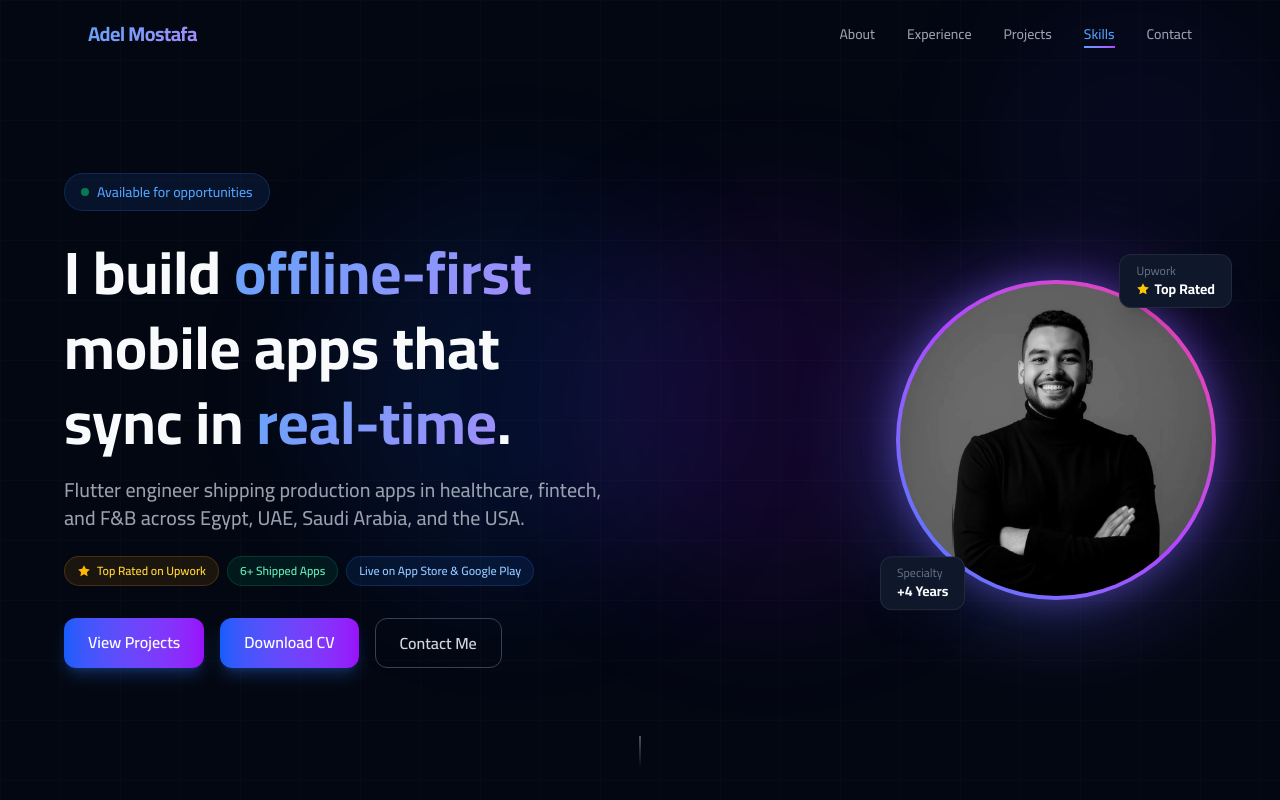
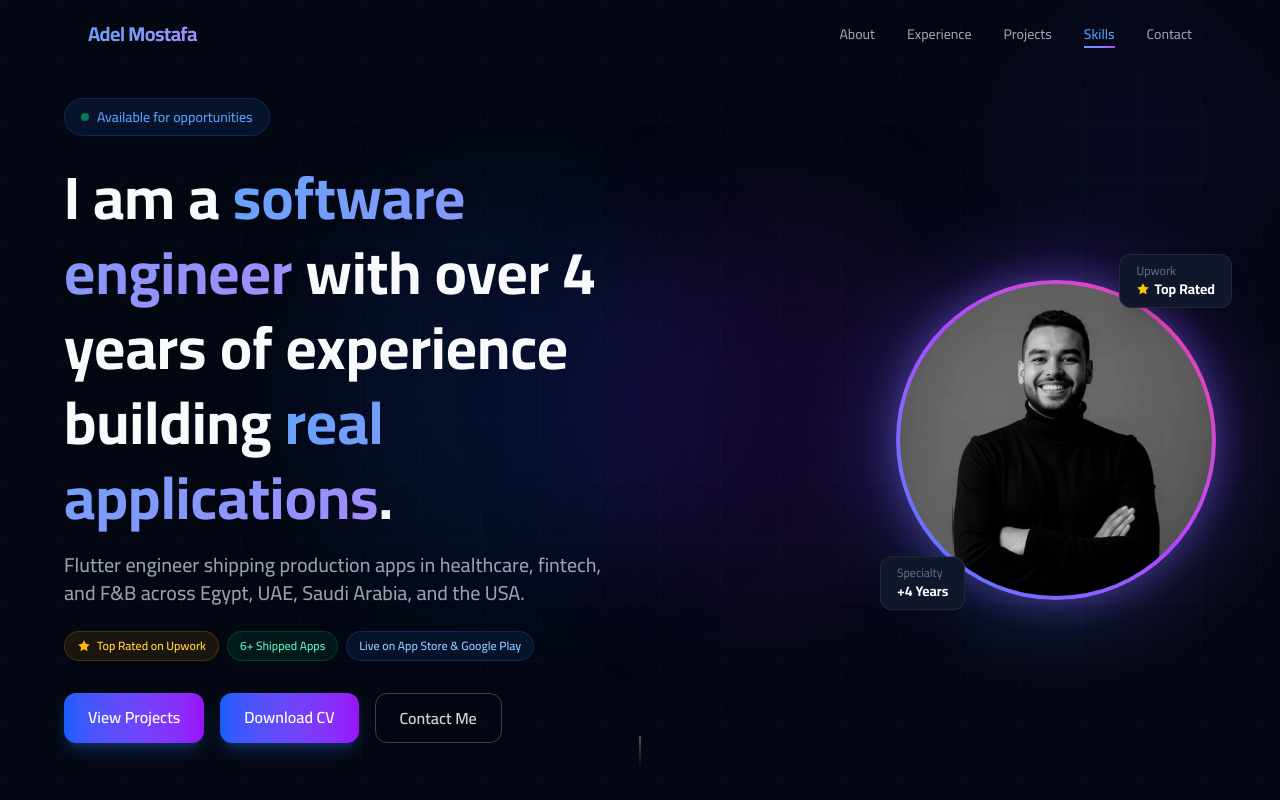
Before and after one commit to A7med3li011/Adel-PORTFOLIO, a Next.js app: page / in a window 1280 px wide. Shown: the top 800 px of the page. Built offline with nearby package versions, Linux system fonts and the light colour scheme.

Commit message:
fix: Update introduction to reflect current experience and role as a software engineer

```diff
--- a/app/page.tsx
+++ b/app/page.tsx
@@ -515,11 +515,10 @@ export default function Home() {
             </div>
 
             <h1 className="text-4xl sm:text-5xl md:text-5xl lg:text-6xl font-bold leading-tight mb-4">
-              I build <span className="gradient-text">offline-first</span>{" "}
-              mobile apps that sync in{" "}
-              <span className="gradient-text">real-time</span>.
+              I am a <span className="gradient-text">software engineer</span>{" "}
+              with over 4 years of experience building{" "}
+              <span className="gradient-text">real applications</span>.
             </h1>
-
             <p
               className={`text-base sm:text-lg md:text-xl font-medium mb-6 ${isDark ? "text-gray-400" : "text-gray-600"}`}
             >
```
